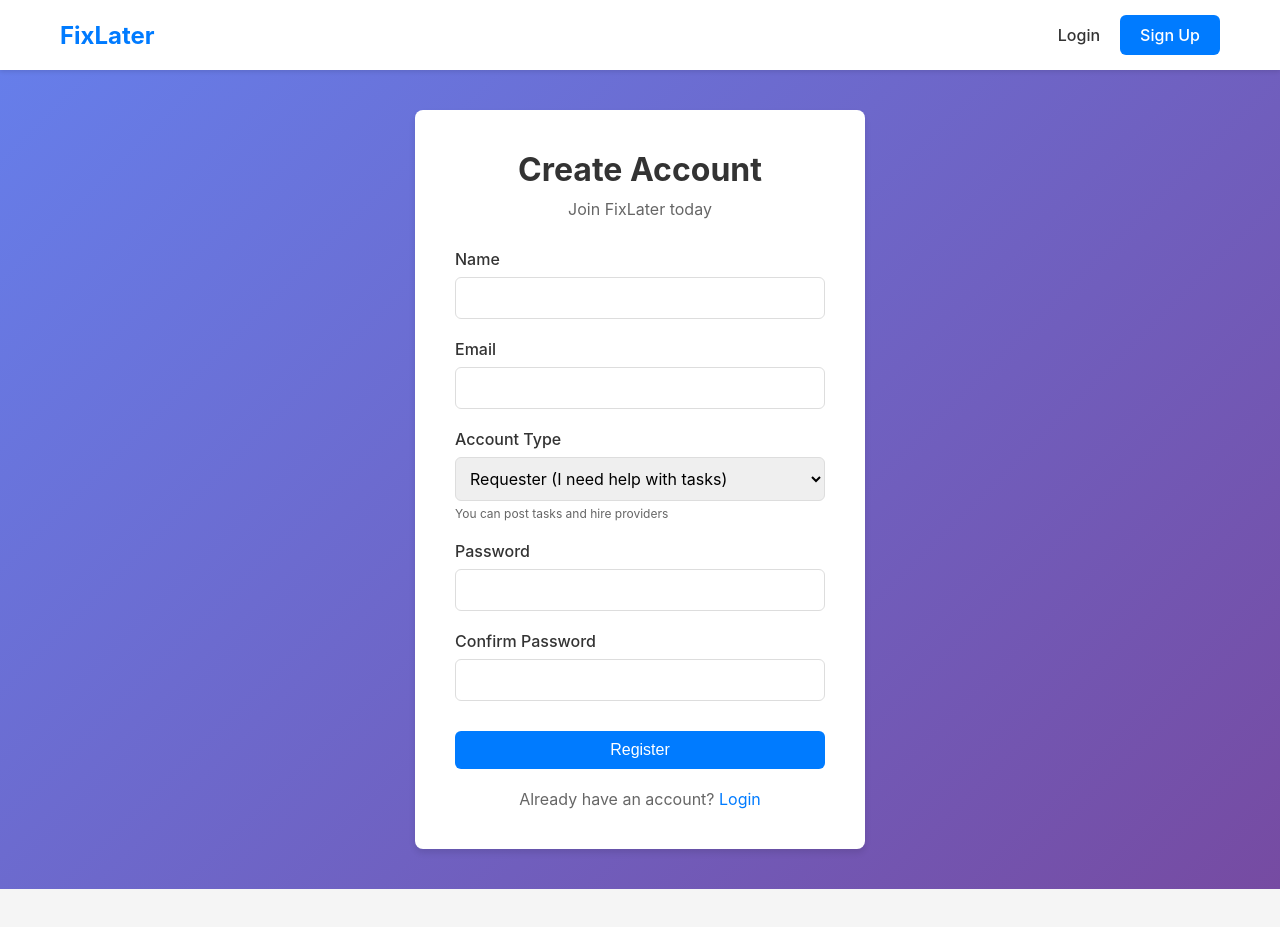
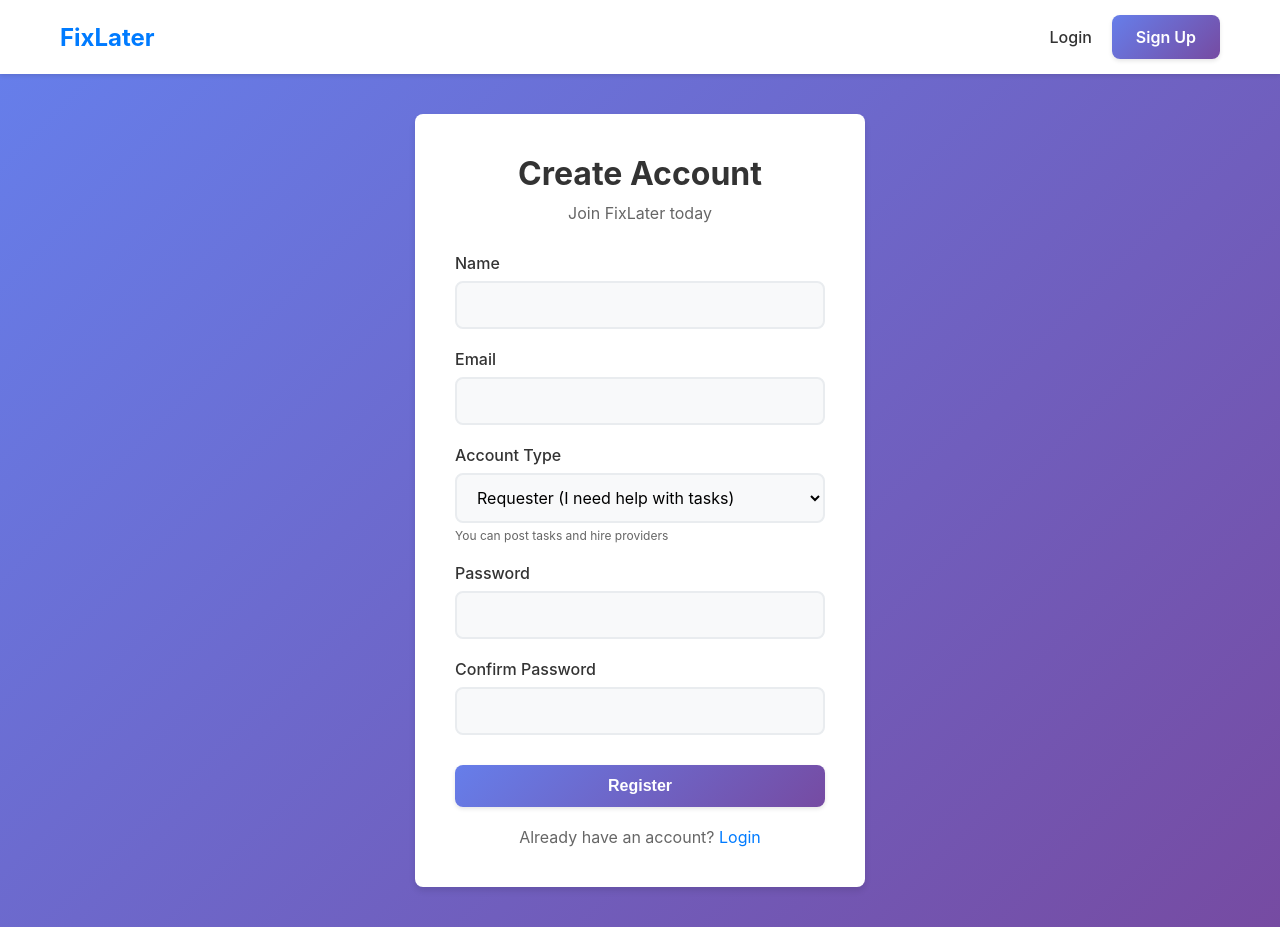
Before and after one commit to PrimeDaniel/FixLater, a React (Create React App) app in the folder frontend/: page /register in a window 1280 px wide. Before the commit the page ends 889 px from the top, so only its background shows below. Built offline with nearby package versions, Linux system fonts and the light colour scheme; no server answers.

Commit message:
Enhance global styles: Add gradient buttons, improved cards, and modern form inputs

```diff
--- a/frontend/src/index.css
+++ b/frontend/src/index.css
@@ -10,7 +10,8 @@ body {
     sans-serif;
   -webkit-font-smoothing: antialiased;
   -moz-osx-font-smoothing: grayscale;
-  background-color: #f5f5f5;
+  background: linear-gradient(to bottom, #f8f9fa 0%, #e9ecef 100%);
+  min-height: 100vh;
 }
 
 code {
@@ -25,51 +26,62 @@ code {
 }
 
 .btn {
-  padding: 10px 20px;
+  padding: 12px 24px;
   border: none;
-  border-radius: 6px;
+  border-radius: 8px;
   cursor: pointer;
   font-size: 16px;
-  font-weight: 500;
-  transition: all 0.2s;
+  font-weight: 600;
+  transition: all 0.3s ease;
   text-decoration: none;
   display: inline-block;
+  box-shadow: 0 2px 4px rgba(0, 0, 0, 0.1);
+}
+
+.btn:hover {
+  transform: translateY(-2px);
+  box-shadow: 0 4px 12px rgba(0, 0, 0, 0.15);
+}
+
+.btn:active {
+  transform: translateY(0);
+  box-shadow: 0 2px 4px rgba(0, 0, 0, 0.1);
 }
 
 .btn-primary {
-  background-color: #007bff;
+  background: linear-gradient(135deg, #667eea 0%, #764ba2 100%);
   color: white;
 }
 
 .btn-primary:hover {
-  background-color: #0056b3;
+  background: linear-gradient(135deg, #5568d3 0%, #63428a 100%);
 }
 
 .btn-secondary {
-  background-color: #6c757d;
+  background: linear-gradient(135deg, #6c757d 0%, #545b62 100%);
   color: white;
 }
 
 .btn-secondary:hover {
-  background-color: #545b62;
+  background: linear-gradient(135deg, #5a6268 0%, #484e53 100%);
 }
 
 .btn-success {
-  background-color: #28a745;
+  background: linear-gradient(135deg, #28a745 0%, #20c997 100%);
   color: white;
 }
 
 .btn-success:hover {
-  background-color: #218838;
+  background: linear-gradient(135deg, #218838 0%, #1ba87e 100%);
 }
 
 .btn-danger {
-  background-color: #dc3545;
+  background: linear-gradient(135deg, #dc3545 0%, #c82333 100%);
   color: white;
 }
 
 .btn-danger:hover {
-  background-color: #c82333;
+  background: linear-gradient(135deg, #c82333 0%, #a71d2a 100%);
 }
 
 .btn:disabled {
@@ -92,24 +104,27 @@ code {
 .form-group textarea,
 .form-group select {
   width: 100%;
-  padding: 10px;
-  border: 1px solid #ddd;
-  border-radius: 6px;
+  padding: 12px 16px;
+  border: 2px solid #e9ecef;
+  border-radius: 8px;
   font-size: 16px;
   font-family: inherit;
+  transition: all 0.3s ease;
+  background-color: #f8f9fa;
 }
 
 .form-group textarea {
   resize: vertical;
-  min-height: 100px;
+  min-height: 120px;
 }
 
 .form-group input:focus,
 .form-group textarea:focus,
 .form-group select:focus {
   outline: none;
-  border-color: #007bff;
-  box-shadow: 0 0 0 3px rgba(0, 123, 255, 0.1);
+  border-color: #667eea;
+  background-color: white;
+  box-shadow: 0 0 0 4px rgba(102, 126, 234, 0.1);
 }
 
 .error {
@@ -120,10 +135,17 @@ code {
 
 .card {
   background: white;
-  border-radius: 8px;
-  padding: 20px;
+  border-radius: 12px;
+  padding: 24px;
   margin-bottom: 20px;
-  box-shadow: 0 2px 4px rgba(0, 0, 0, 0.1);
+  box-shadow: 0 4px 6px rgba(0, 0, 0, 0.07);
+  transition: all 0.3s ease;
+  border: 1px solid rgba(0, 0, 0, 0.05);
+}
+
+.card:hover {
+  box-shadow: 0 8px 16px rgba(0, 0, 0, 0.12);
+  transform: translateY(-2px);
 }
 
 .grid {
```
